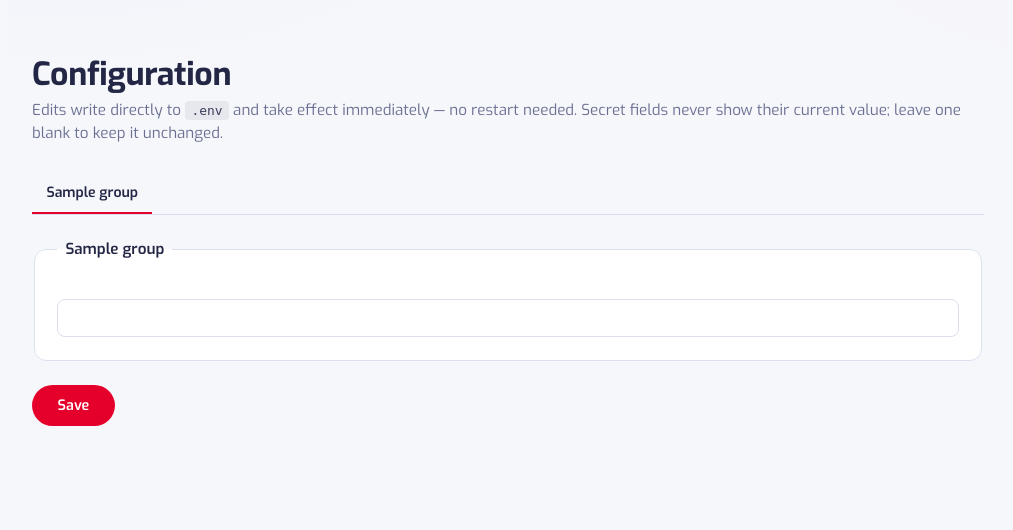
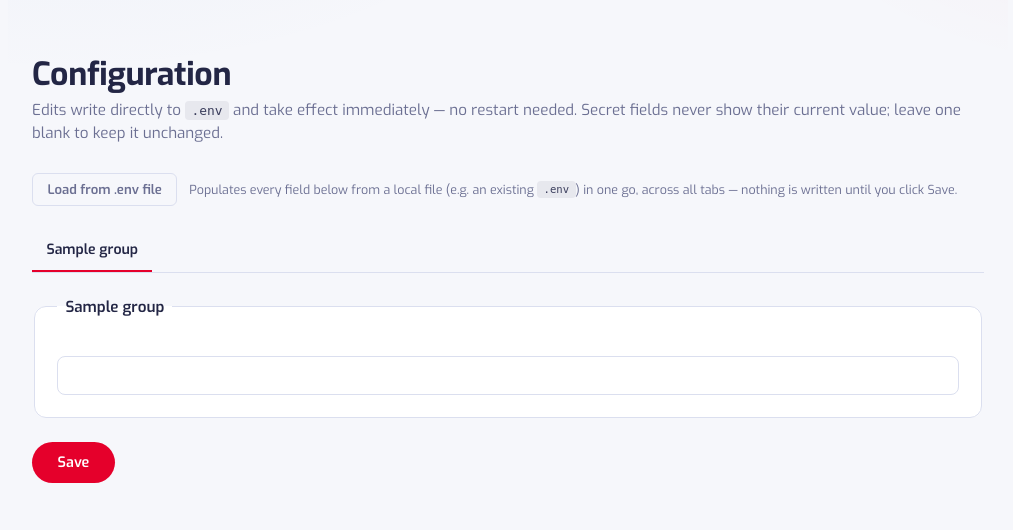
Before and after one commit to siddharthoak/confluence-pr-agent, a Python web app: template src/confluence_pr_agent/ui/templates/config.html in a window 1280 px wide. Shown: the part 144-674 px from the top of the page, without its empty margins (132-1145 px from the left). Run offline with Jinja, Linux system fonts and the light colour scheme; the template is opened without the code that fills it: most values are stand-ins (such as "Sample title", 1, 10 or a date in 2020).

Commit message:
Add a "Load from .env file" config picker to /ui/config
Client-side only (FileReader, no upload/server round-trip) -- same
pattern as the config picker in AI_in_QA/deployment/smart_automation_service,
adapted here without needing its static KEY -> element-id map, since every
field's id already is its env var name (see ui/config_fields.py).

Populates matching fields across all tabs from one file, resyncing
dependent UI in the right order (CHANGE_AGENT_ENGINE/REPO_PROVIDER/
JUDGE_PROVIDER applied first so the credential field un-hides and the
JUDGE_MODEL option list rebuilds before those get their own values) and
refreshing the label chip UI for CONFLUENCE_ALLOWED_LABELS. Nothing is
written until Save is clicked -- this only fills the form for review.

```diff
--- a/src/confluence_pr_agent/ui/templates/config.html
+++ b/src/confluence_pr_agent/ui/templates/config.html
@@ -1,10 +1,29 @@
 {% extends "base.html" %}
 {% block content %}
+<style>
+  .env-loader {
+    display: flex;
+    align-items: center;
+    flex-wrap: wrap;
+    gap: 0.75rem;
+    margin-bottom: 1.5rem;
+  }
+  .env-loader .hint { flex: 1 1 260px; margin: 0; }
+</style>
 <h1>Configuration</h1>
 <p class="subtitle">Edits write directly to <code>.env</code> and take effect immediately — no restart needed. Secret fields never show their current value; leave one blank to keep it unchanged.</p>
 
 {% if saved %}<div class="banner banner-ok">Saved.</div>{% endif %}
 {% if error %}<div class="banner banner-error">{{ error }}</div>{% endif %}
+
+<div class="env-loader">
+  <input type="file" id="env-file-input" accept=".env,.txt" style="display: none;">
+  <button type="button" id="env-file-btn" class="btn-secondary">Load from .env file</button>
+  <span id="env-load-result" class="hint" style="margin-top: 0;">
+    Populates every field below from a local file (e.g. an existing <code>.env</code>) in one
+    go, across all tabs — nothing is written until you click Save.
+  </span>
+</div>
 
 <form method="post" action="/ui/config">
   <div class="tab-bar" role="tablist">
@@ -196,7 +215,113 @@
         }
       });
 
+      // The "Load from .env file" button below sets this hidden input's
+      // .value directly (plain string assignment, same as any other field)
+      // and then dispatches a "change" event on it -- that's the hook that
+      // gets the visible chips to actually refresh, since setting .value
+      // alone never fires anything on its own.
+      hiddenInput.addEventListener("change", render);
+
       render();
+    });
+  }
+
+  // Populates every field on this page from a local .env-style file in one
+  // go, entirely client-side (no upload, nothing hits the server until
+  // Save) -- same pattern as the config picker in
+  // AI_in_QA/deployment/smart_automation_service. Unlike that one, no
+  // static KEY -> element-id map is needed here: every field's `name`/`id`
+  // already *is* its env var name (see ui/config_fields.py), so a parsed
+  // KEY matches its input via a plain getElementById(KEY).
+  function parseEnvText(text) {
+    const found = {};
+    for (const rawLine of text.split(/\r?\n/)) {
+      const line = rawLine.trim();
+      if (!line || line.startsWith("#")) continue;
+      const eq = line.indexOf("=");
+      if (eq === -1) continue;
+      const key = line.slice(0, eq).trim();
+      let value = line.slice(eq + 1).trim();
+      // Strip one layer of matching quotes -- real .env files commonly
+      // wrap values in them (KEY="value with spaces"), but the form
+      // fields themselves want the raw value, not the quote characters.
+      if (value.length >= 2) {
+        const first = value[0], last = value[value.length - 1];
+        if ((first === '"' && last === '"') || (first === "'" && last === "'")) {
+          value = value.slice(1, -1);
+        }
+      }
+      if (key) found[key] = value;
+    }
+    return found;
+  }
+
+  function applyEnvValues(found) {
+    const applied = [];
+    const ignored = [];
+
+    // Applied first and its dependent UI resynced immediately -- otherwise
+    // a file that sets both CHANGE_AGENT_ENGINE/REPO_PROVIDER and their
+    // matching credential field would populate the credential into a
+    // field that's still hidden (or, for JUDGE_MODEL, into an <option>
+    // list still built for the *previous* JUDGE_PROVIDER).
+    const priorityKeys = ["CHANGE_AGENT_ENGINE", "REPO_PROVIDER", "JUDGE_PROVIDER"];
+    const orderedKeys = [
+      ...priorityKeys.filter((k) => k in found),
+      ...Object.keys(found).filter((k) => !priorityKeys.includes(k)),
+    ];
+
+    for (const key of orderedKeys) {
+      const el = document.getElementById(key);
+      if (!el) {
+        ignored.push(key);
+        continue;
+      }
+      if (el.tagName === "SELECT") {
+        const hasOption = Array.from(el.options).some((o) => o.value === found[key]);
+        if (!hasOption) {
+          ignored.push(key + " (not a valid option)");
+          continue;
+        }
+      }
+      el.value = found[key];
+      el.dispatchEvent(new Event("change"));
+      applied.push(key);
+      if (key === "CHANGE_AGENT_ENGINE") syncEngineFields();
+      if (key === "REPO_PROVIDER") syncRepoFields();
+      if (key === "JUDGE_PROVIDER") syncJudgeModelOptions();
+    }
+
+    return { applied, ignored };
+  }
+
+  function initEnvFileLoader() {
+    const fileInput = document.getElementById("env-file-input");
+    const triggerBtn = document.getElementById("env-file-btn");
+    const resultEl = document.getElementById("env-load-result");
+    if (!fileInput || !triggerBtn || !resultEl) return;
+
+    triggerBtn.addEventListener("click", () => fileInput.click());
+
+    fileInput.addEventListener("change", () => {
+      const file = fileInput.files[0];
+      if (!file) return;
+
+      const reader = new FileReader();
+      reader.onload = () => {
+        const { applied, ignored } = applyEnvValues(parseEnvText(String(reader.result)));
+        let message = `Loaded ${applied.length} field${applied.length === 1 ? "" : "s"} from "${file.name}".`;
+        if (ignored.length) {
+          message += ` Skipped ${ignored.length} unrecognized key${ignored.length === 1 ? "" : "s"}: ${ignored.join(", ")}.`;
+        }
+        message += " Review below, then click Save.";
+        resultEl.textContent = message;
+        fileInput.value = ""; // lets the same file be picked again later
+      };
+      reader.onerror = () => {
+        resultEl.textContent = `Could not read "${file.name}": ${reader.error}.`;
+      };
+      reader.readAsText(file);
     });
   }
 
@@ -211,6 +336,7 @@
     const judgeProviderSelect = document.getElementById("JUDGE_PROVIDER");
     if (judgeProviderSelect) judgeProviderSelect.addEventListener("change", syncJudgeModelOptions);
     initTagLists();
+    initEnvFileLoader();
   });
 </script>
 {% endblock %}
```
